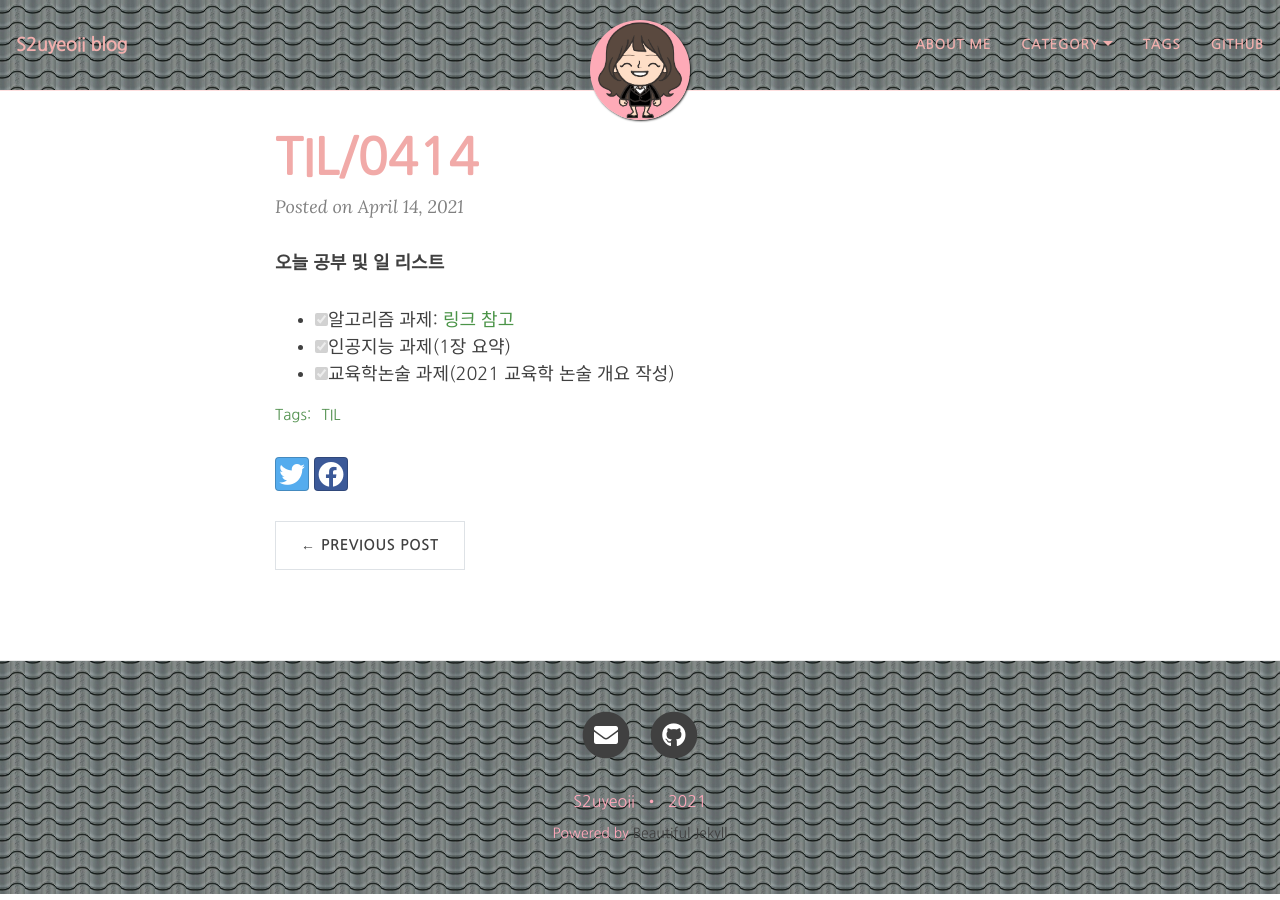
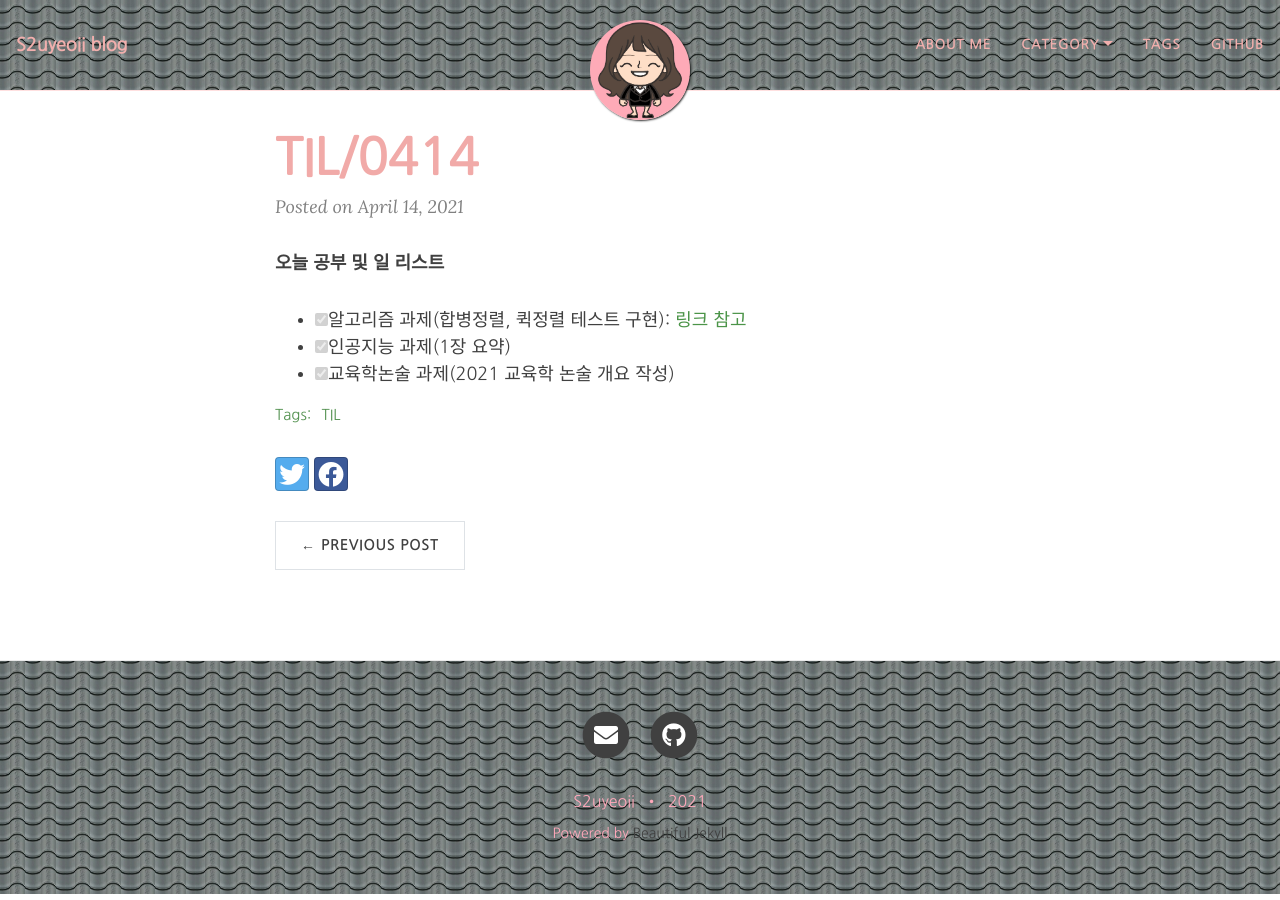
Before and after one commit to yeoneed/yeoneed.github.io, a Jekyll site: the page built from _posts/2021-04-14-TIL-0414.md, in a window 1280 px wide. Built offline with Jekyll 4.4.1, drawn with Linux system fonts in a browser that asks for light colours; nearby versions of some CDN libraries; some web fonts are replaced; comment, search, counter and statistics services are not loaded.

Commit message:
Update 2021-04-14-TIL-0414.md

```diff
--- a/_posts/2021-04-14-TIL-0414.md
+++ b/_posts/2021-04-14-TIL-0414.md
@@ -9,6 +9,6 @@
 ---
 **오늘 공부 및  일 리스트**
 
- - [x] 알고리즘 과제: [링크 참고](https://github.com/s2uyeoii/TIL/blob/main/%ED%95%99%EA%B5%90%EA%B3%BC%EC%A0%9C/%EC%95%8C%EA%B3%A0%EB%A6%AC%EC%A6%98/%EC%95%8C%EA%B3%A0%EB%A6%AC%EC%A6%98%20%EB%A0%88%ED%8F%AC%ED%8A%B82_32170699%EA%B9%80%EC%88%98%EC%97%B0.pdf)
+ - [x] 알고리즘 과제(합병정렬, 퀵정렬 테스트 구현): [링크 참고](https://github.com/s2uyeoii/TIL/blob/main/%ED%95%99%EA%B5%90%EA%B3%BC%EC%A0%9C/%EC%95%8C%EA%B3%A0%EB%A6%AC%EC%A6%98/%EC%95%8C%EA%B3%A0%EB%A6%AC%EC%A6%98%20%EB%A0%88%ED%8F%AC%ED%8A%B82_32170699%EA%B9%80%EC%88%98%EC%97%B0.pdf)
  - [x] 인공지능 과제(1장 요약)
  - [x] 교육학논술 과제(2021 교육학 논술 개요 작성)
```
